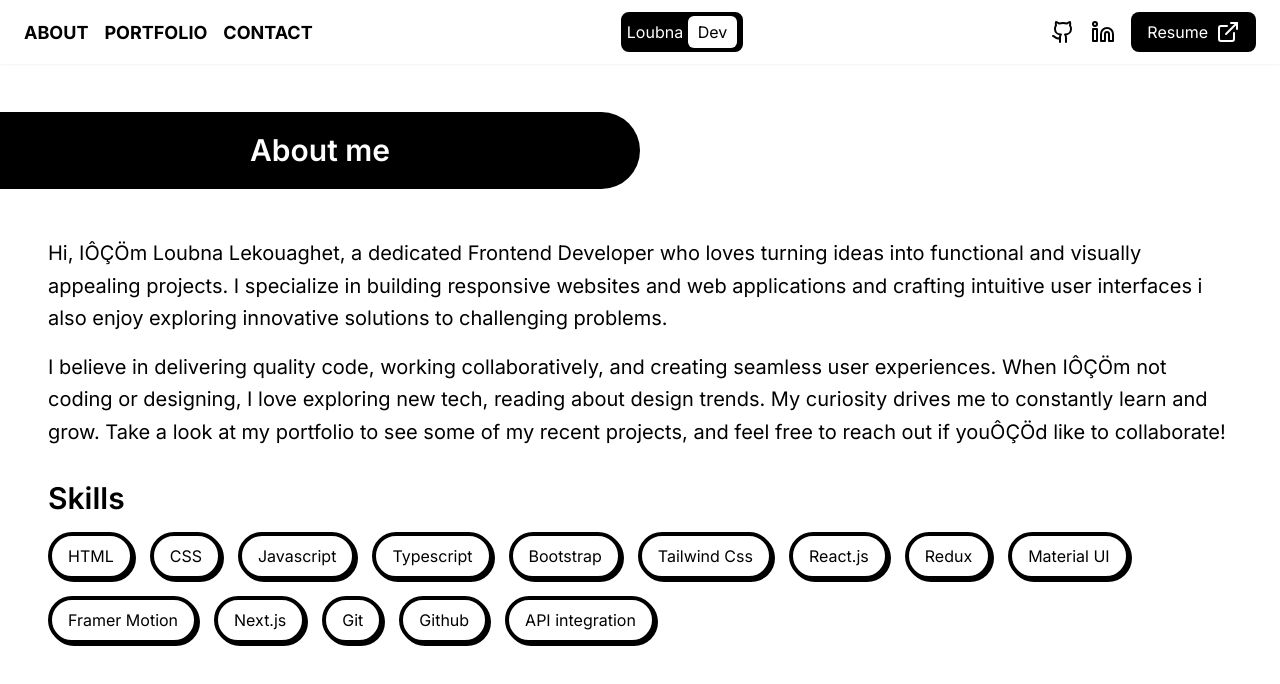
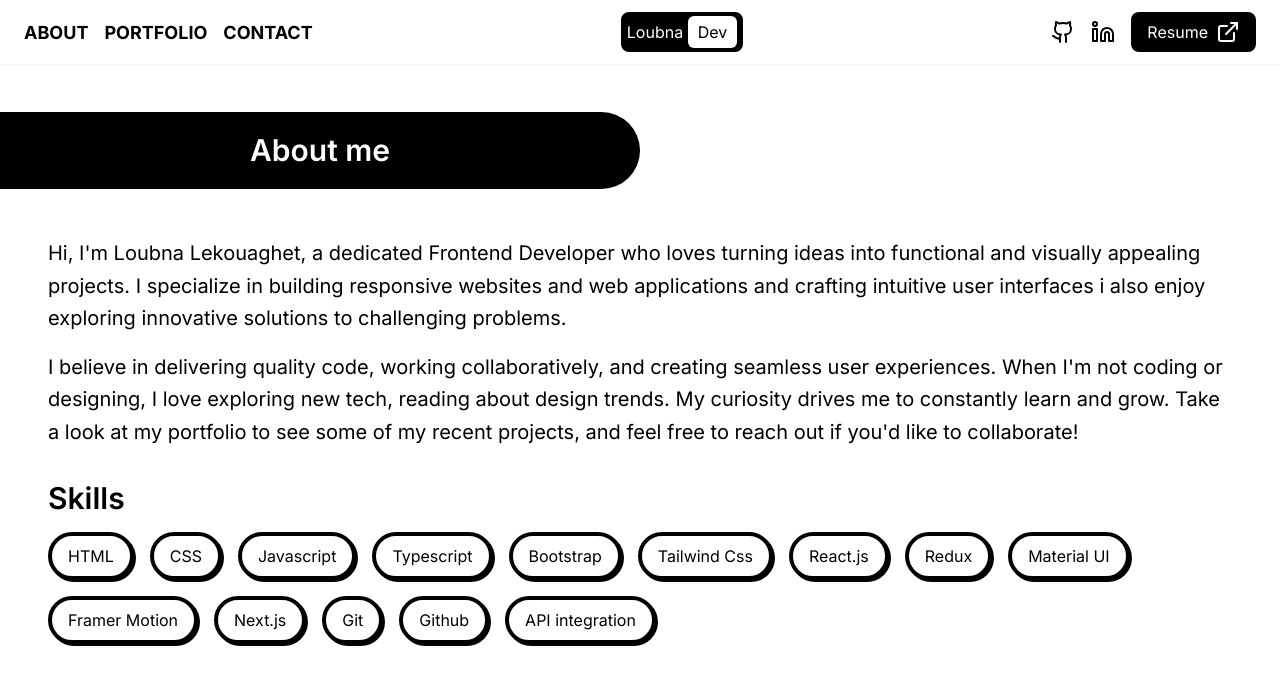
Before and after one commit to loubna213/portfolio, a Next.js app: page /about in a window 1280 px wide. Shown: the top 684 px of the page. Built offline with nearby package versions, Linux system fonts and the light colour scheme.

Commit message:
update about

```diff
--- a/app/about/page.tsx
+++ b/app/about/page.tsx
@@ -6,13 +6,13 @@ const page = () => {
       <p className="section-heading">About me</p>
       <section className="mx-auto max-w-[1440px] py-12 px-12 2xl:px-0 max-md:px-16">
         <p className="text-xl leading-relaxed">
-          Hi, IÔÇÖm Loubna Lekouaghet, a dedicated Frontend Developer who loves turning ideas into functional and visually appealing projects.
+          Hi, I&apos;m Loubna Lekouaghet, a dedicated Frontend Developer who loves turning ideas into functional and visually appealing projects.
           I specialize in building responsive websites and web applications and crafting intuitive user interfaces i also enjoy exploring innovative solutions to challenging problems.
         </p>
         <p className="text-xl leading-relaxed mt-4">
           I believe in delivering quality code, working collaboratively, and creating seamless user experiences.
-            When IÔÇÖm not coding or designing, I love exploring new tech, reading about design trends. My curiosity drives me to constantly learn and grow.
-            Take a look at my portfolio to see some of my recent projects, and feel free to reach out if youÔÇÖd like to collaborate!
+            When I&apos;m not coding or designing, I love exploring new tech, reading about design trends. My curiosity drives me to constantly learn and grow.
+            Take a look at my portfolio to see some of my recent projects, and feel free to reach out if you&apos;d like to collaborate!
         </p>
         <h3 className="text-3xl mt-8 font-semibold">Skills</h3>
         <ul className="mt-4 flex flex-wrap gap-4">
--- a/app/page.tsx
+++ b/app/page.tsx
@@ -5,7 +5,7 @@ export default async function Home() {
         <h3 className="tag">web development</h3>
 
         <h1 className="heading">
-          i'm loubna lekouaghet <br />a frontend developer
+          i&apos;m loubna lekouaghet <br />a frontend developer
         </h1>
 
         <p className="sub-heading !max-w-3xl">
--- a/next.config.ts
+++ b/next.config.ts
@@ -2,9 +2,7 @@ import type { NextConfig } from "next";
 
 const nextConfig: NextConfig = {
   webback: (config: any) => {
-
     config.cache = false
-
     return config;
   }
 };
```
Also changed, not shown: 1 other file (tests, documents, lock files or other folders).
